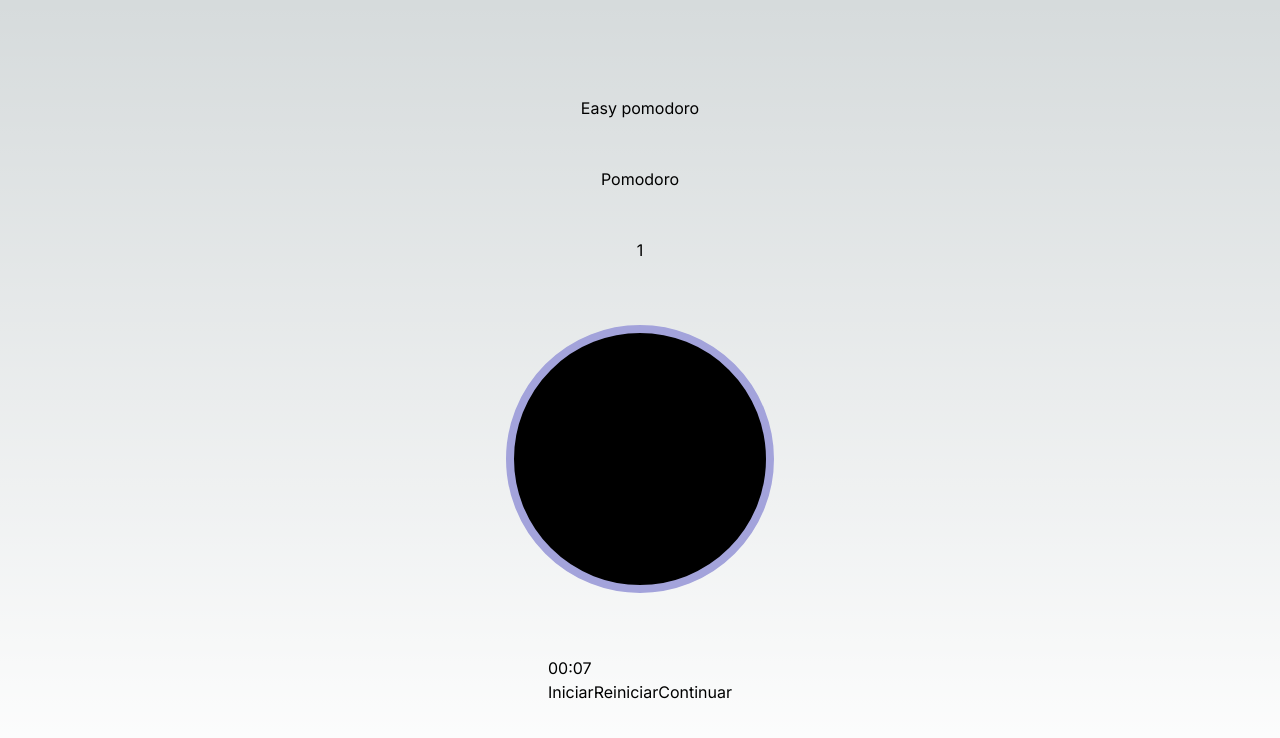
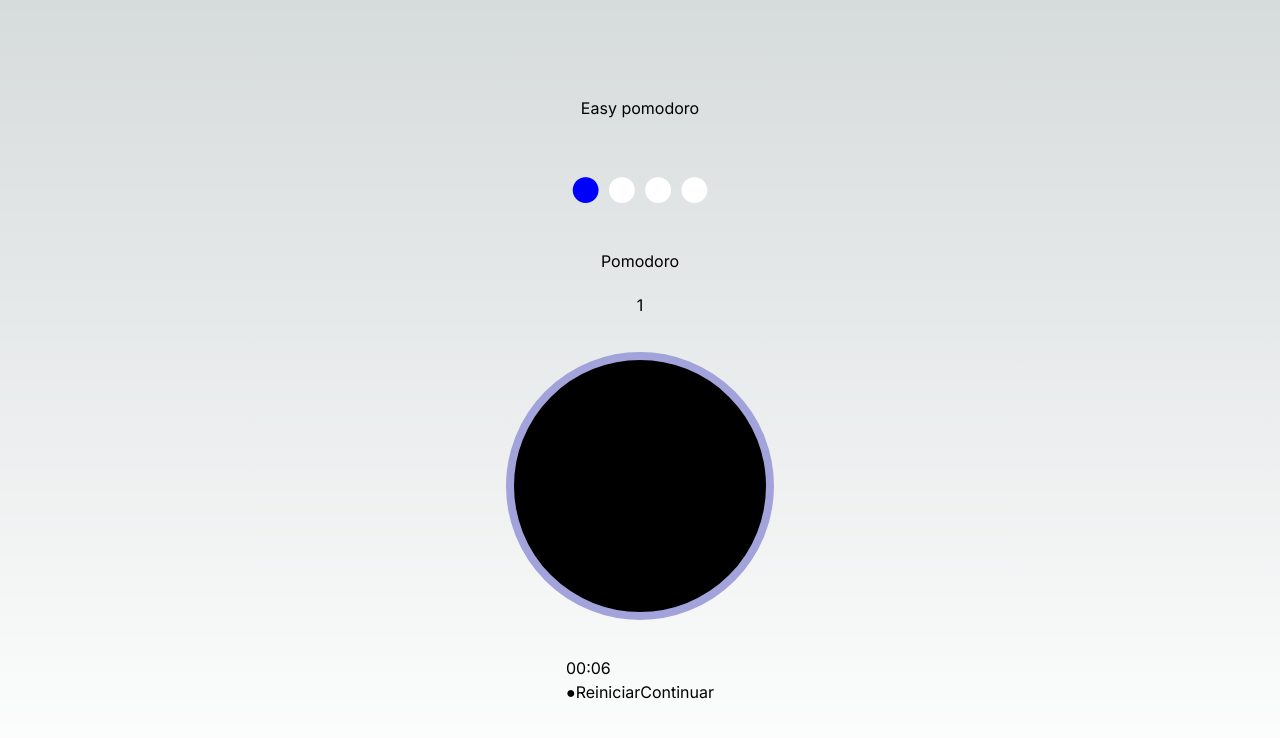
Before and after one commit to ferutizi/easy-pomodoro, a Next.js app: page / in a window 1280 px wide. Shown: the top 738 px of the page. Built offline with nearby package versions, Linux system fonts and the light colour scheme.

Commit message:
added pause button, pomodoro visual circles

```diff
--- a/src/app/components/Timer.css
+++ b/src/app/components/Timer.css
@@ -36,7 +36,9 @@
     transform: rotate(-90deg);
     transform-origin: 50%;
     animation: progress linear forwards;
+/*     animation-timing-function: steps(var(--steps), end); */
     animation-duration: var(--totalTime);
+    animation-play-state: var(--pause);
 }
 
 .base__circle {
--- a/src/app/components/Timer.tsx
+++ b/src/app/components/Timer.tsx
@@ -11,29 +11,32 @@ declare module 'react' {
 }
 
 export default function Timer() {
-  //Initial pomodoro time
-  const [pomodoroMinutes, setPomodoroMinutes] = useState(0);
-  const [pomodoroSeconds, setPomodoroSeconds] = useState(7);
-  //Initial break time
-  const [breakMinutes, setBreakMinutes] = useState(0);
-  const [breakSeconds, setBreakSeconds] = useState(5);
-  //Initial long break time
-  const [longBreakMinutes, setLongBreakMinutes] = useState(0);
-  const [longBreakSeconds, setLongBreakSeconds] = useState(9);
+  //Initial interval times
+  const [pomodoroMinutes, setPomodoroMinutes] = useState<number>(0);
+  const [pomodoroSeconds, setPomodoroSeconds] = useState<number>(6);
+  const [breakMinutes, setBreakMinutes] = useState<number>(0);
+  const [breakSeconds, setBreakSeconds] = useState<number>(5);
+  const [longBreakMinutes, setLongBreakMinutes] = useState<number>(0);
+  const [longBreakSeconds, setLongBreakSeconds] = useState<number>(9);
   //State pomodoro or break
   const [intervalState, setIntervalState] = useState<boolean>(true);
+  //Set initial time
   const [minutes, setMinutes] = useState<number>(pomodoroMinutes);
   const [seconds, setSeconds] = useState<number>(pomodoroSeconds);
   const [isRunning, setIsRunning] = useState<boolean>(false);
   const [circleProgress, setCircleProgress] = useState<boolean>(false);
+  const [animationPause, setAnimationPause] = useState<boolean>(true);
   const [totalTime, setTotalTime] = useState<number>();
   const [currentPomodoro, setCurrentPomodoro] = useState<number>(1);
+  //boton de iniciar
+  const [startButton, setStartButton] = useState<boolean>(true);
 
   useEffect(() => {
-    if(isRunning) {
+    if(circleProgress) {
       setTotalTime(minutes * 60 + seconds);
+      console.log('a')
     }
-  },[isRunning]);
+  },[circleProgress]);
 
   useEffect(() => {
       if(isRunning) {
@@ -58,23 +61,42 @@ export default function Timer() {
   }, [minutes, seconds, isRunning, currentPomodoro]);
 
   const start = () => {
-    console.log(minutes, seconds)
-    if(minutes > 0 || seconds > 0) {
+/*     if(minutes > 0 || seconds > 0) { */
+      setStartButton(false)
+      setAnimationPause(true)
       setIsRunning(true);
       setCircleProgress(true);
-    }
+/*     } */
   }
 
   const reset = () => {
     if(!isRunning) {
+      setStartButton(true)
+      setIsRunning(false);
+      setCircleProgress(false);
       setMinutes(pomodoroMinutes);
       setSeconds(pomodoroSeconds);
       setCurrentPomodoro(1);
     }
   }
 
+  const pause = () => {
+    setIsRunning(!isRunning);
+    if(!animationPause) {
+      /* It is necessary to keep the timer and animation in sync */
+      setTimeout(()=> {
+        setAnimationPause(!animationPause);
+      }, 500)
+    } else {
+      setAnimationPause(!animationPause)
+    }
+  }
+
   const next = () => {
     if(!isRunning) {
+      setStartButton(true)
+      setIsRunning(false);
+      setCircleProgress(false);
       if(!intervalState) {
         setCurrentPomodoro(currentPomodoro + 1);
         setMinutes(pomodoroMinutes);
@@ -96,12 +118,18 @@ export default function Timer() {
 
   return (
     <>
+      <h2 style={{fontSize: '60px'}}>
+        <span style={{color: `${currentPomodoro > 0 ? 'blue' : 'white'}`}}>●</span>
+        <span style={{color: `${currentPomodoro > 1 ? 'blue' : 'white'}`}}>●</span>
+        <span style={{color: `${currentPomodoro > 2 ? 'blue' : 'white'}`}}>●</span>
+        <span style={{color: `${currentPomodoro > 3 ? 'blue' : 'white'}`}}>●</span>
+      </h2>
       <h2>{intervalState ? 'Pomodoro' : 'Descanso'}</h2>
       <h2>{currentPomodoro}</h2>
       <svg width="300" height="300">
         <circle className='base__circle' r="130" cx="50%" cy="50%" pathLength="100" />
         { circleProgress ?
-          <circle style={{"--totalTime": `${totalTime}s`}} className='progress__circle' r="124" cx="50%" cy="50%" pathLength="100" />
+          <circle style={{"--totalTime": `${totalTime}s`, /* "--steps": `${totalTime}`, */ "--pause": `${animationPause ? 'running' : 'paused'}`}} className='progress__circle' r="124" cx="50%" cy="50%" pathLength="100" />
           : null
         }
       </svg>
@@ -109,7 +137,11 @@ export default function Timer() {
         <p>
           {minutes.toString().padStart(2, '0')}:{seconds.toString().padStart(2, '0')}
         </p>
-        <button type='button' onClick={()=> start()}>Iniciar</button>
+        {
+          startButton
+          ? <button type='button' onClick={()=> start()}>●</button>
+          : <button type='button' onClick={()=> pause()}>{!isRunning ? '●' : '●'}</button>
+        }
         <button type='button' onClick={()=> reset()}>Reiniciar</button>
         <button type='button' onClick={()=> next()}>Continuar</button>
       </div>
```
